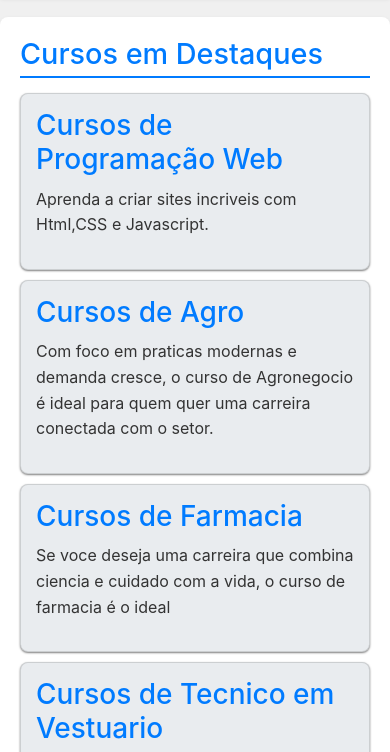
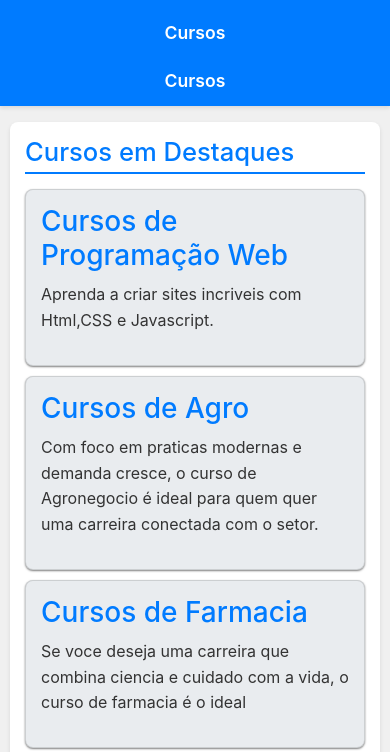
Before and after one commit to Luk4strikee/ceep-novo, a plain HTML site: page index.html in a window 390 px wide. Shown: the part 118-870 px from the top of the page. Drawn offline with nearby package versions, Linux system fonts and the light colour scheme.

Commit message:
Update style.css

```diff
--- a/style.css
+++ b/style.css
@@ -126,9 +126,64 @@ form button:hover {
     background-color: #007bff;
 }
 
-footer {
-    background-color: #343a40;
-    color: white;
-    text-align: center;
-    padding: 20px;
-}
+footer{
+
+        background-color: #343a40;
+        color: white;
+        text-align: center;
+        padding: 20px;
+        margin-top: 30px;
+        border-top: 1px solid #495057;
+
+    }
+
+
+    @media (max-width: 768px) {
+
+        header h1 {
+
+            font-size: 1.8rem;
+
+        }
+
+        nav ul li {
+
+            margin: 0 10px;
+
+        }
+
+        main {
+
+            padding: 15px;
+
+        }
+
+        section h2 {
+
+            font-size: 1.6rem;
+
+        }
+
+
+    }
+    @media (max-width: 480px) {
+
+        nav ul {
+            flex-direction: column;
+        }
+
+        nav ul li {
+
+            margin: 10px 0;
+        }
+
+        main {
+
+            margin: 10px;
+        }
+
+        form input, form textarea {
+
+            padding: 8px;
+        }
+    }
```
